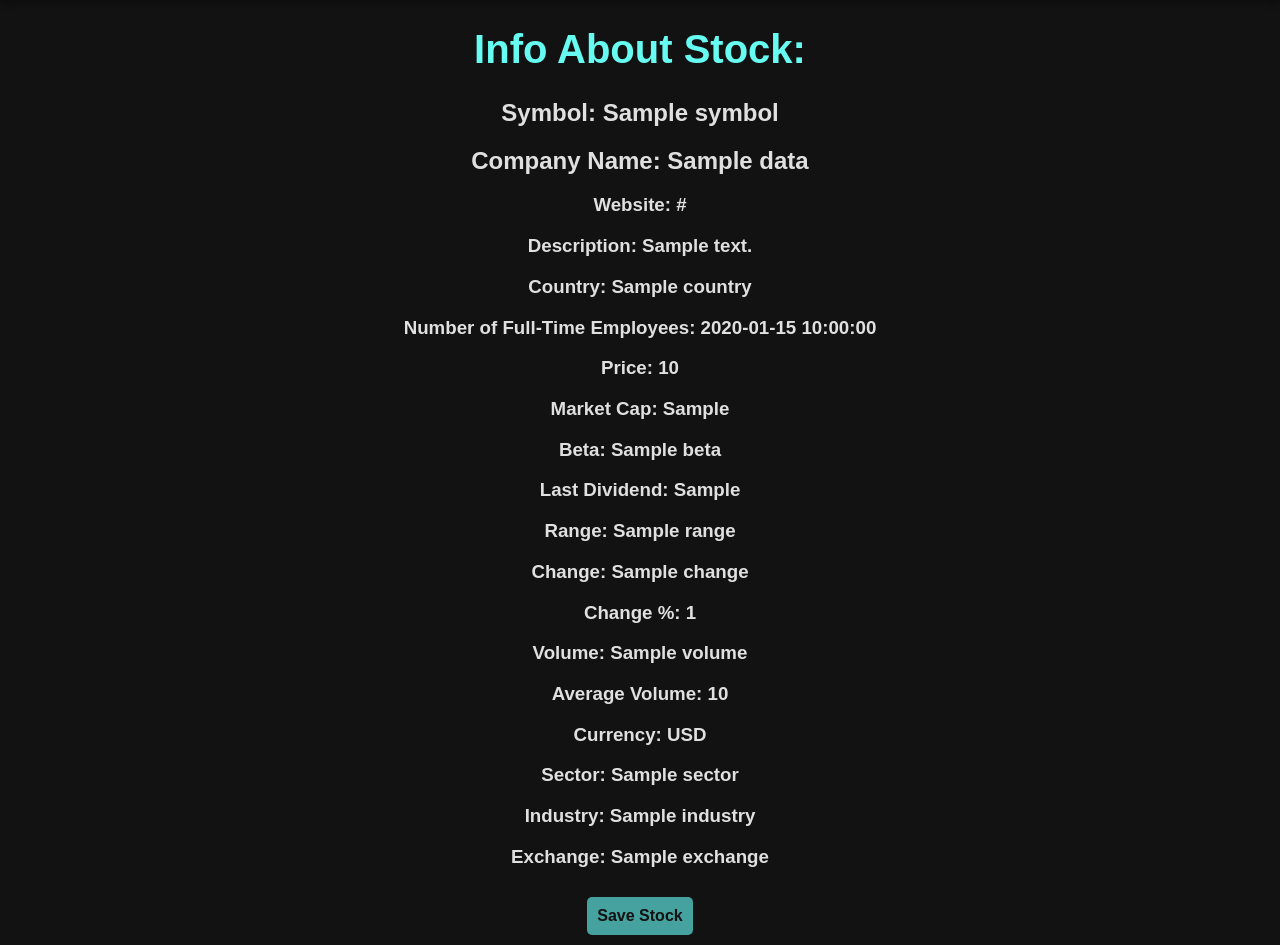
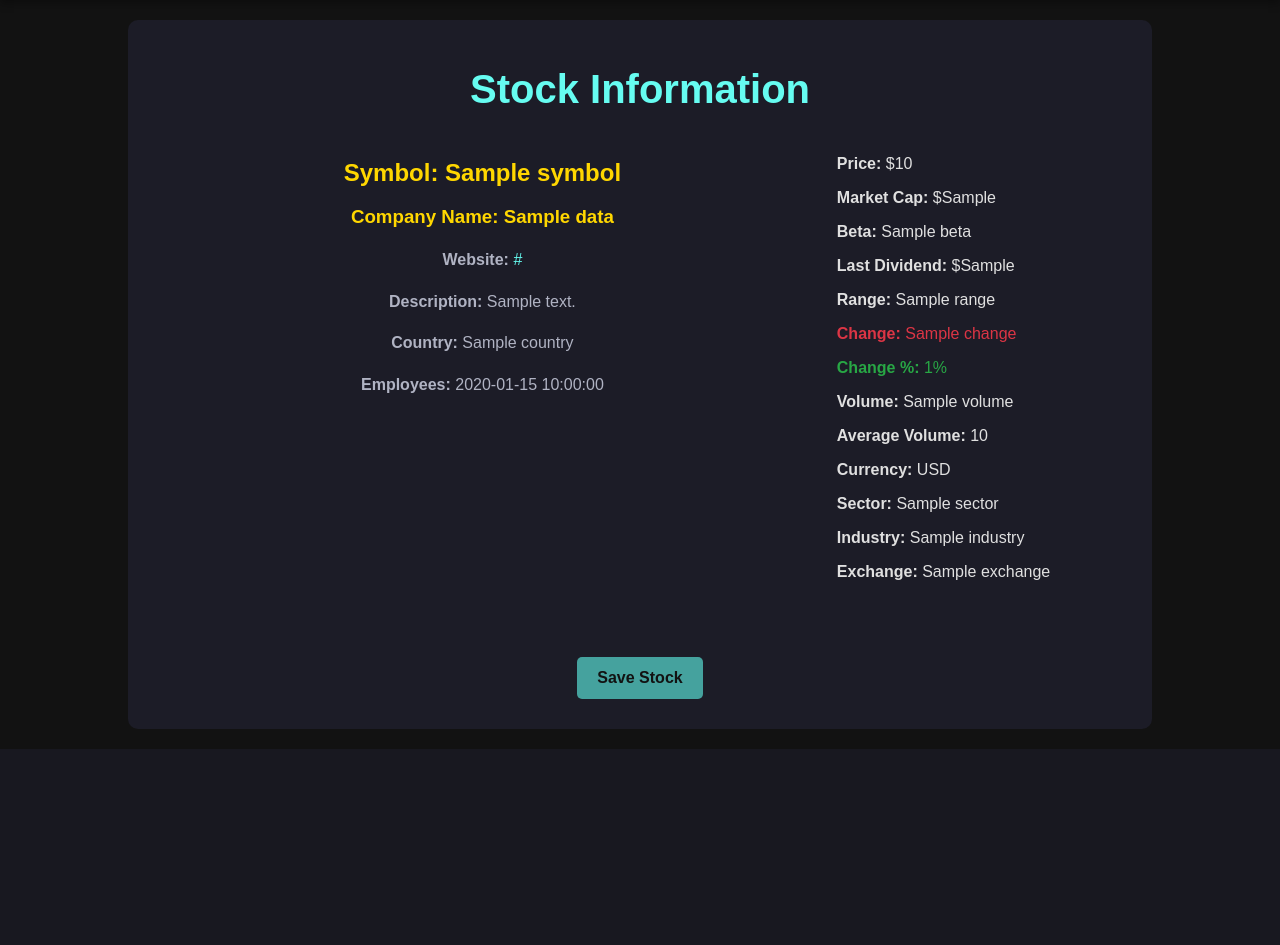
Before and after one commit to dzakaddodle/website_project, a Flask app: template templates/more_info.html in a window 1280 px wide. Shown: the part 64-1009 px from the top of the page. After the commit the page ends 813 px from the top, so only its background shows below. Run offline with Flask 3, Linux system fonts and the light colour scheme; the template is opened without the code that fills it: most values are stand-ins (such as "Sample title", 1, 10 or a date in 2020).

Commit message:
Update more_info.html

```diff
--- a/templates/more_info.html
+++ b/templates/more_info.html
@@ -1,42 +1,54 @@
 <!DOCTYPE html>
 <html lang="en">
-
 <head>
     <meta charset="UTF-8">
-    <title>Title</title>
+    <meta name="viewport" content="width=device-width, initial-scale=1.0">
+    <title>Stock Information</title>
+    <link rel="stylesheet" type="text/css" href="{{ url_for('static', filename='styles.css') }}">
 </head>
-
 <body>
     {% extends 'navbar.html' %}
     {% block content %}
-    {% if error_message %}
+    <div class="stock-info-container">
+        <h1>Stock Information</h1>
+
+        <div class="stock-details">
+            <div class="stock-item">
+                <h2>Symbol: <span>{{ data['symbol'] }}</span></h2>
+                <h3>Company Name: <span>{{ data['companyName'] }}</span></h3>
+                <p><strong>Website:</strong> <a href="{{ data['website'] }}" target="_blank">{{ data['website'] }}</a></p>
+                <p><strong>Description:</strong> {{ data['description'] }}</p>
+                <p><strong>Country:</strong> {{ data['country'] }}</p>
+                <p><strong>Employees:</strong> {{ data['fullTimeEmployees'] }}</p>
+            </div>
+
+            <div class="stock-item2">
+                <p><strong>Price:</strong> ${{ data['price'] }}</p>
+                <p><strong>Market Cap:</strong> ${{ data['marketCap'] }}</p>
+                <p><strong>Beta:</strong> {{ data['beta'] }}</p>
+                <p><strong>Last Dividend:</strong> ${{ data['lastDividend'] }}</p>
+                <p><strong>Range:</strong> {{ data['range'] }}</p>
+                <p class="{{ 'positive-change' if data['change'] >= 0 else 'negative-change' }}"><strong>Change:</strong> {{ data['change'] }}</p>
+                <p class="{{ 'positive-change' if data['changePercentage'] >= 0 else 'negative-change' }}"><strong>Change %:</strong> {{ data['changePercentage'] }}%</p>
+                <p><strong>Volume:</strong> {{ data['volume'] }}</p>
+                <p><strong>Average Volume:</strong> {{ data['averageVolume'] }}</p>
+                <p><strong>Currency:</strong> {{ data['currency'] }}</p>
+                <p><strong>Sector:</strong> {{ data['sector'] }}</p>
+                <p><strong>Industry:</strong> {{ data['industry'] }}</p>
+                <p><strong>Exchange:</strong> {{ data['exchange'] }}</p>
+            </div>
+        </div>
+
+        <div class="action-buttons">
+            <form action="{{ url_for('save_stock') }}" method="POST">
+                <button type="submit" name="save" value="{{ data['symbol'] }}">Save Stock</button>
+            </form>
+        </div>
+
+        {% if error_message %}
         <p style="color: red;">{{ error_message }}</p>
-    {% endif %}
-    <h1>Info About Stock:</h1>
-    <h2>Symbol: {{data['symbol']}}</h2>
-    <h2>Company Name: {{data['companyName']}}</h2>
-    <h3>Website: {{data['website']}}</h3>
-    <h3>Description: {{data['description']}}</h3>
-    <h3>Country: {{data['country']}}</h3>
-    <h3>Number of Full-Time Employees: {{data['fullTimeEmployees']}}</h3>
-    <h3>Price: {{data['price']}}</h3>
-    <h3>Market Cap: {{data['marketCap']}}</h3>
-    <h3>Beta: {{data['beta']}}</h3>
-    <h3>Last Dividend: {{data['lastDividend']}}</h3>
-    <h3>Range: {{data['range']}}</h3>
-    <h3>Change: {{data['change']}}</h3>
-    <h3>Change %: {{data['changePercentage']}}</h3>
-    <h3>Volume: {{data['volume']}}</h3>
-    <h3>Average Volume: {{data['averageVolume']}}</h3>
-    <h3>Currency: {{data['currency']}}</h3>
-    <h3>Sector: {{data['sector']}}</h3>
-    <h3>Industry: {{data['industry']}}</h3>
-    <h3>Exchange: {{data['exchange']}}</h3>
-
-    <form action="{{ url_for('save_stock') }}" method="POST">
-        <button type="submit" name="save" value={{data['symbol']}}>Save Stock</button>
-    </form>
+        {% endif %}
+    </div>
     {% endblock %}
 </body>
-
 </html>
```
